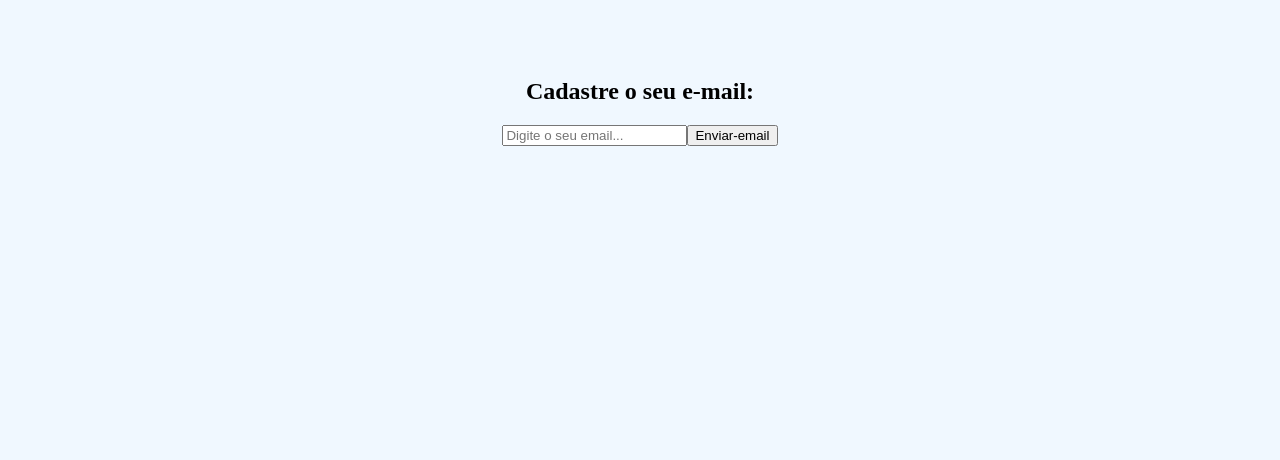
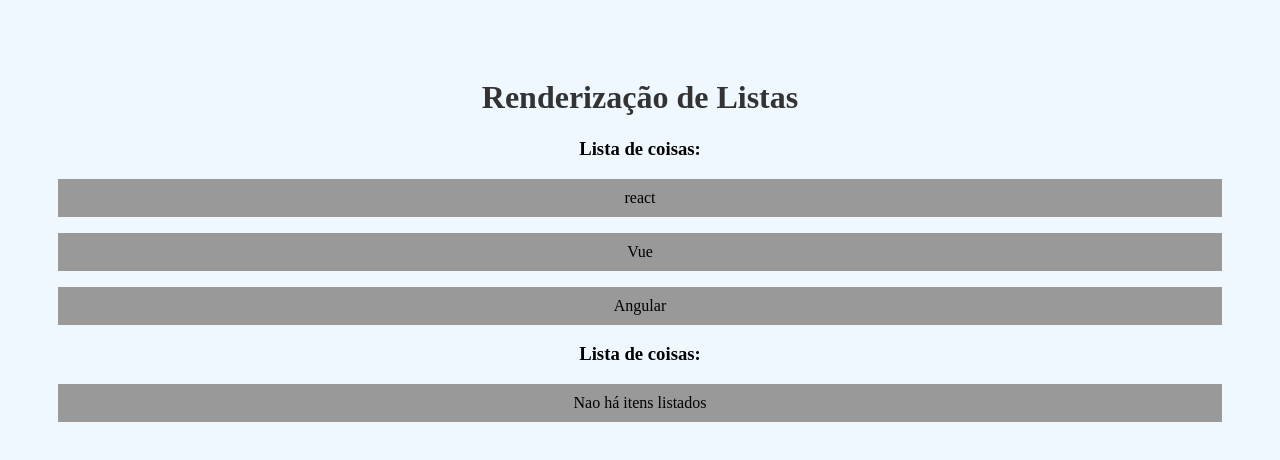
Before and after one commit to TayEsp/React-Learn, a React (Create React App) app: page / in a window 1280 px wide. Shown: the top 460 px of the page. Built offline with nearby package versions, Linux system fonts and the light colour scheme.

Commit message:
Aprendendo sobre renderizacao de Lista

```diff
--- a/package.json
+++ b/package.json
@@ -8,7 +8,7 @@
     "@testing-library/user-event": "^13.5.0",
     "react": "^18.2.0",
     "react-dom": "^18.2.0",
-    "react-scripts": "5.0.1",
+    "react-scripts": "^5.0.1",
     "web-vitals": "^2.1.4"
   },
   "scripts": {
--- a/src/App.js
+++ b/src/App.js
@@ -1,13 +1,15 @@
 import './App.css';
-import Condicional from './components/Condicional';
+import Lista from './components/Lista';
 
 function App() {
   //nesse local podemos colocar as partes de javaScript
-
+  const meusItens = ['react', 'Vue', 'Angular']
   //nessa funcao return colocamos tudo que é HTML
   return (
     <div className="App">
-        <Condicional/>
+        <h1>Renderização de Listas</h1>
+        <Lista itens={meusItens}/>
+        <Lista itens={[]}/>
     </div>
   );
 }
--- /dev/null
+++ b/src/components/Lista.js
@@ -0,0 +1,15 @@
+function Lista({itens}){
+
+    return(
+        <>
+        <h3>Lista de coisas: </h3>
+        {itens.length > 0 ? (
+            itens.map((item, index) =>
+            (<p key={index}>{item}</p>))
+            ) : (<p>Nao há itens listados</p>)
+        }
+        </>
+    )
+}
+
+export default Lista
```
Also changed, not shown: 1 other file (tests, documents, lock files or other folders).
